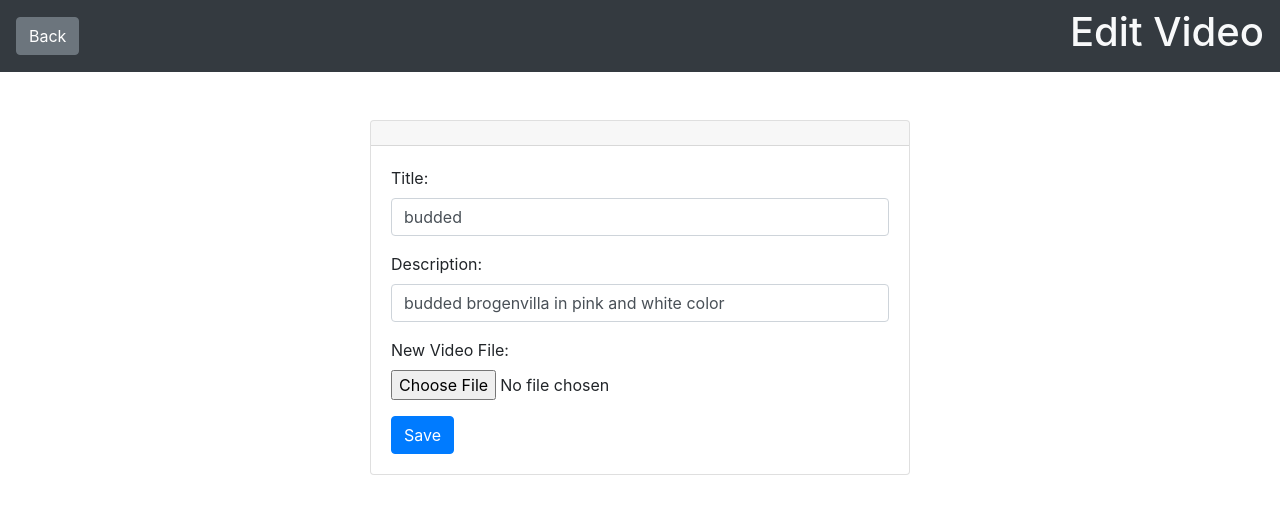
After one commit to snehajose31/PlantPluse_Project, a Django app: page /edit/5/ in a window 1280 px wide. The commit adds this page. Shown: the top 514 px of the page. Run offline with Django 4.2, Linux system fonts and the light colour scheme; data comes from the database, SQL or seed files in the repository; both versions use the stored data as it was after the commit; some libraries are stand-ins or nearby versions.

Commit message:
edit_video

```diff
--- a/pjctplant/appplant/urls.py
+++ b/pjctplant/appplant/urls.py
@@ -130,6 +130,9 @@ urlpatterns = [
     path('videos/', views.video_list, name='video_list'),
     path('videos/delete/<int:video_id>/',views.delete_video, name='delete_video'),
     path('videos/', views.video_list, name='videos'),
+    path('edit/<int:video_id>/', views.edit_video, name='edit_video'),
+    path('save_edits/<int:video_id>/', views.save_edits, name='save_edits'),
+
 
 
 
--- a/pjctplant/appplant/views.py
+++ b/pjctplant/appplant/views.py
@@ -1349,3 +1349,37 @@ from .models import Video
 def video_list(request):
     videos = Video.objects.all()
     return render(request, 'videos.html', {'videos': videos})
+
+
+def edit_video(request, video_id):
+    # Fetch video details based on video_id and pass it to the template
+    video = Video.objects.get(id=video_id)
+    return render(request, 'edit_video.html', {'video': video})
+
+from django.core.files.base import ContentFile
+import os
+
+def save_edits(request, video_id):
+    if request.method == 'POST':
+        # Fetch the video instance
+        video = Video.objects.get(id=video_id)
+
+        # Update title and description
+        video.title = request.POST.get('title')
+        video.description = request.POST.get('description')
+
+        # Handle video file upload
+        if 'video_file' in request.FILES:
+            # Delete the existing video file if it exists
+            if video.video_file:
+                os.remove(video.video_file.path)
+            # Get the new video file from the request
+            video_file = request.FILES['video_file']
+            # Save the new video file
+            video.video_file.save(video_file.name, video_file)
+
+        # Save the updated video
+        video.save()
+
+        # Redirect back to the videos page
+        return redirect('videos')
--- a/pjctplant/templates/display_videos.html
+++ b/pjctplant/templates/display_videos.html
@@ -58,6 +58,7 @@
                 <source src="{{ video.video_file.url }}" type="video/mp4">
                 Your browser does not support the video tag.
               </video>
+              <p class="card-text">{{ video.description }}</p>
             </div>
           </div>
         </div>
--- /dev/null
+++ b/pjctplant/templates/edit_video.html
@@ -0,0 +1,51 @@
+<!DOCTYPE html>
+<html lang="en">
+<head>
+    <meta charset="UTF-8">
+    <meta name="viewport" content="width=device-width, initial-scale=1.0">
+    <title>Edit Video</title>
+    <!-- Bootstrap CSS -->
+    <link rel="stylesheet" href="https://stackpath.bootstrapcdn.com/bootstrap/4.5.2/css/bootstrap.min.css">
+</head>
+<body>
+    <!-- Header -->
+    <header class="navbar navbar-dark bg-dark justify-content-between">
+        <a href="{% url 'videos' %}" class="btn btn-secondary">Back</a>
+        <h1 class="text-light">Edit Video</h1>
+    </header>
+
+    <div class="container mt-5">
+        <div class="row justify-content-center">
+            <div class="col-md-6">
+                <div class="card">
+                    <div class="card-header">
+
+                    </div>
+                    <div class="card-body">
+                        <form method="post" action="{% url 'save_edits' video.id %}" enctype="multipart/form-data">
+                            {% csrf_token %}
+                            <div class="form-group">
+                                <label for="title">Title:</label>
+                                <input type="text" id="title" name="title" class="form-control" value="{{ video.title }}">
+                            </div>
+                            <div class="form-group">
+                                <label for="description">Description:</label>
+                                <input type="text" id="description" name="description" class="form-control" value="{{ video.description }}">
+                            </div>
+                            <div class="form-group">
+                                <label for="video_file">New Video File:</label>
+                                <input type="file" id="video_file" name="video_file" class="form-control-file">
+                            </div>
+                            <!-- Add more fields for editing -->
+                            <button type="submit" class="btn btn-primary">Save</button>
+                        </form>
+                    </div>
+                </div>
+            </div>
+        </div>
+    </div>
+
+    <!-- Bootstrap JavaScript -->
+    <script src="https://stackpath.bootstrapcdn.com/bootstrap/4.5.2/js/bootstrap.min.js"></script>
+</body>
+</html>
```
Also changed, not shown: pjctplant/templates/botdetail.html (+31 -0 lines), pjctplant/templates/upload_video.html (+27 -2 lines), pjctplant/templates/videos.html (+20 -5 lines), pjctplant/db.sqlite3, 4 other files.
